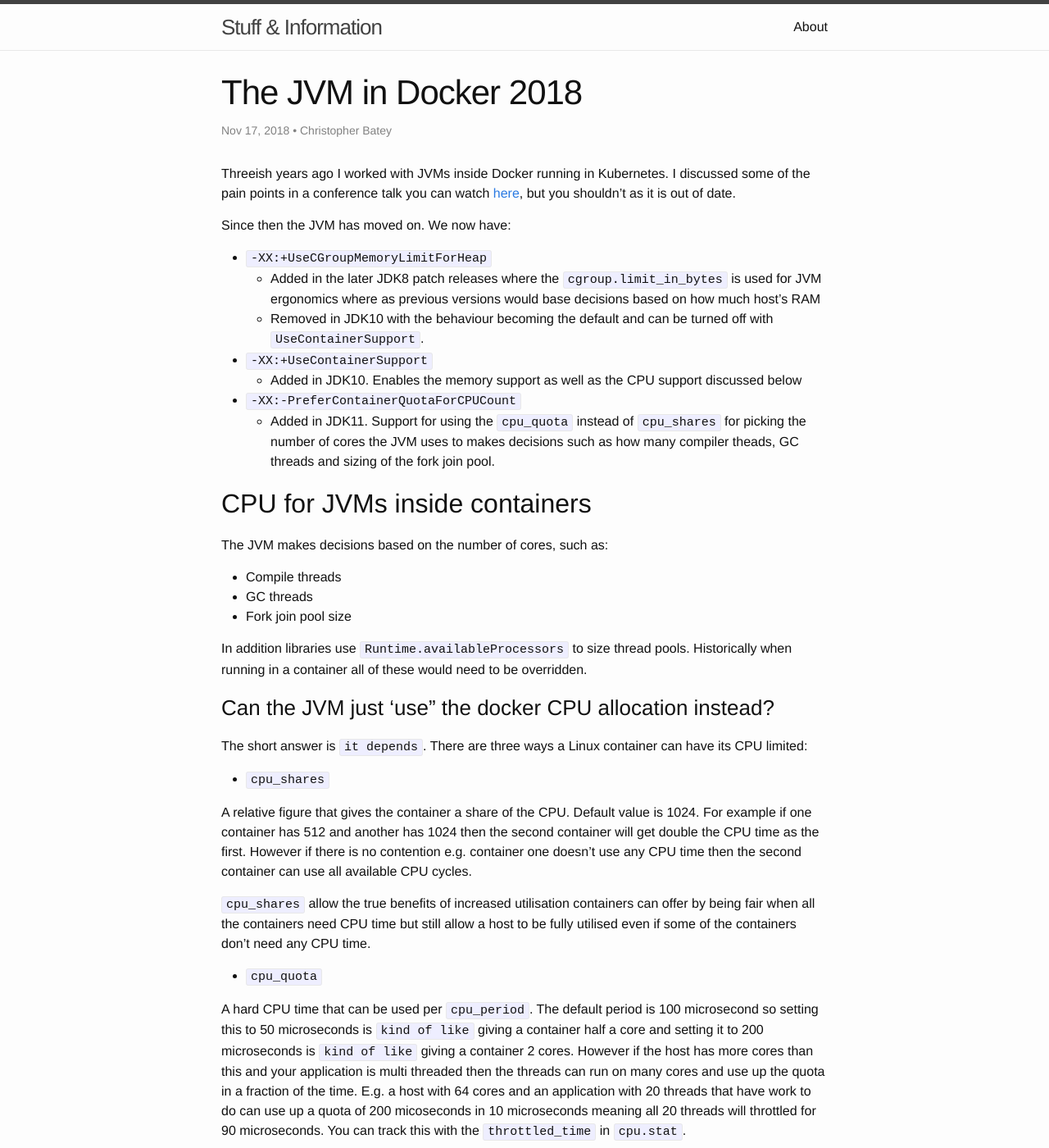
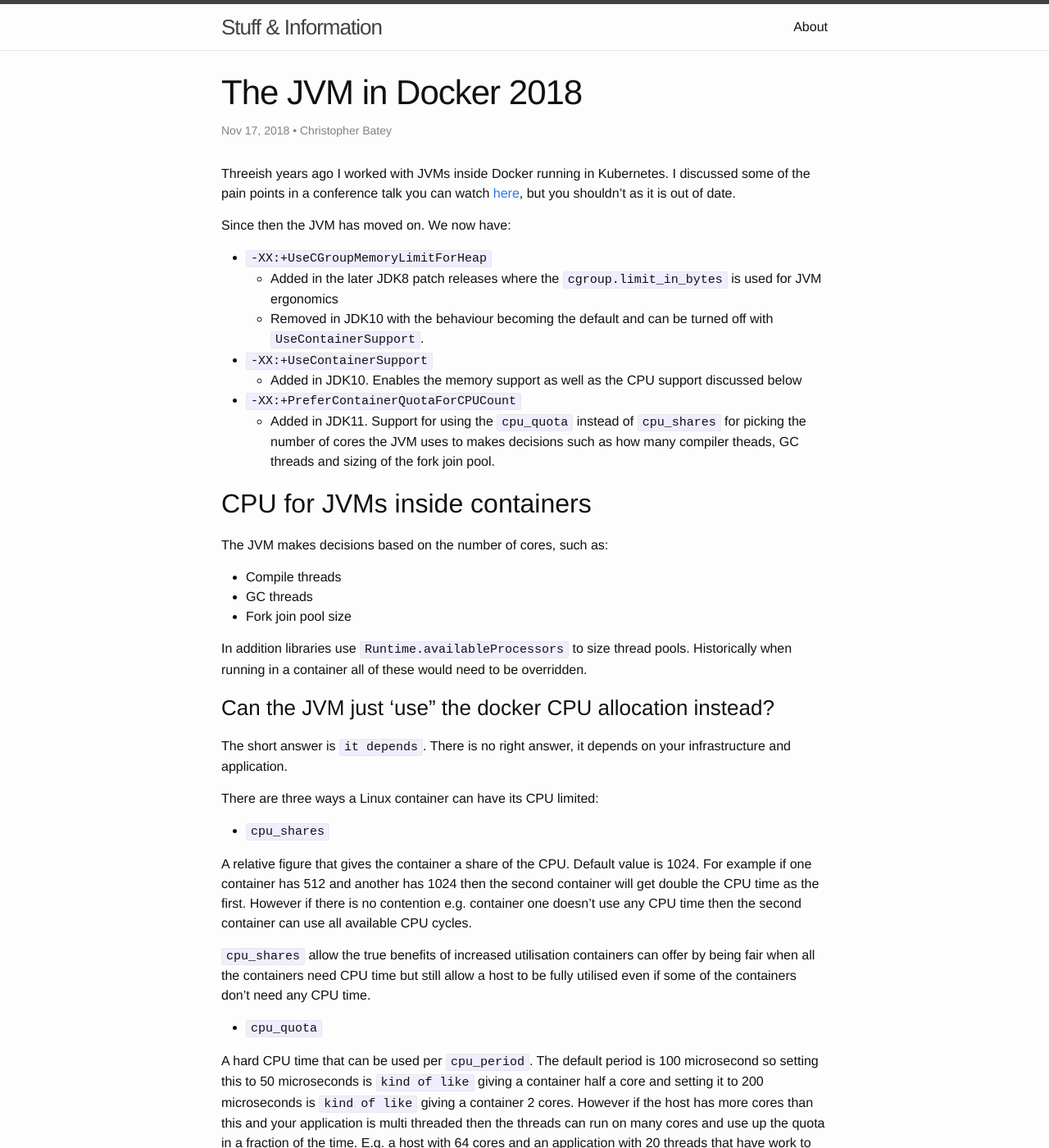
Before and after one commit to chbatey/chbatey.github.io, a Jekyll site: the page built from _posts/2018-11-17-docker-jvm-k8s.md, in a window 1280 px wide and 1400 px high. Shown: the whole window at 82% size. Built offline with Jekyll 4.4.1, drawn with Linux system fonts in a browser that asks for light colours; comment, search, counter and statistics services are not loaded.

Commit message:
Fix typo

```diff
--- a/_posts/2018-11-17-docker-jvm-k8s.md
+++ b/_posts/2018-11-17-docker-jvm-k8s.md
@@ -16,14 +16,13 @@ out of date.
 Since then the JVM has moved on. We now have:
 
 * `-XX:+UseCGroupMemoryLimitForHeap`
-  * Added in the later JDK8 patch releases where the `cgroup.limit_in_bytes` is used for JVM ergonomics where as previous versions
-    would base decisions based on how much host's RAM
+  * Added in the later JDK8 patch releases where the `cgroup.limit_in_bytes` is used for JVM ergonomics
   * Removed in JDK10 with the behaviour becoming the default and can be turned off with `UseContainerSupport`.
 
 * `-XX:+UseContainerSupport`
   * Added in JDK10. Enables the memory support as well as the CPU support discussed below
 
-* `-XX:-PreferContainerQuotaForCPUCount`
+* `-XX:+PreferContainerQuotaForCPUCount`
   * Added in JDK11. Support for using the `cpu_quota` instead of `cpu_shares` for picking the number of cores the JVM uses
     to makes decisions such as how many compiler theads, GC threads and sizing of the fork join pool.
 
@@ -41,7 +40,9 @@ Historically when running in a container all of these would need to be overridde
 
 ### Can the JVM just 'use" the docker CPU allocation instead?
 
-The short answer is `it depends`. There are three ways a Linux container can have its CPU limited:
+The short answer is `it depends`. There is no right answer, it depends on your infrastructure and application.
+
+There are three ways a Linux container can have its CPU limited:
 
 * `cpu_shares`
 
```
